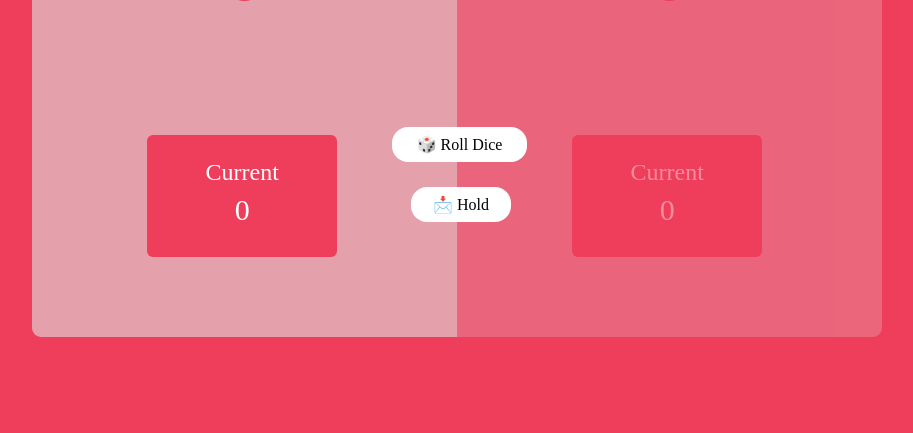
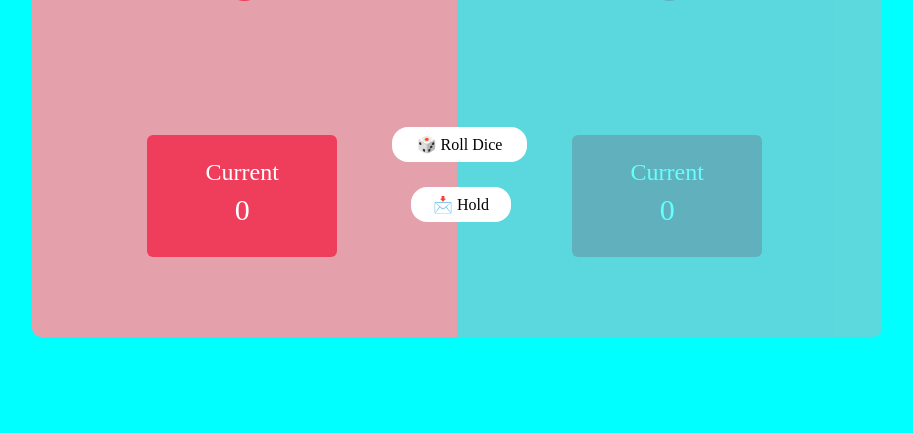
Before and after one commit to Darknithorynque/PigGame, a plain HTML site: page index.html in a window 1280 px wide. Shown: the part 367-800 px from the top of the page, without its empty margins (183-1096 px from the left). Drawn offline with Linux system fonts and the light colour scheme.

Commit message:
my changes

```diff
--- a/pigGame.css
+++ b/pigGame.css
@@ -6,7 +6,8 @@
 }
 
 html, body {
-    background-color: rgb(239, 62, 92);
+   /* background-color: rgb(239, 62, 92); */
+   background-color: aqua;
 }
 
 .mainSection {
```
